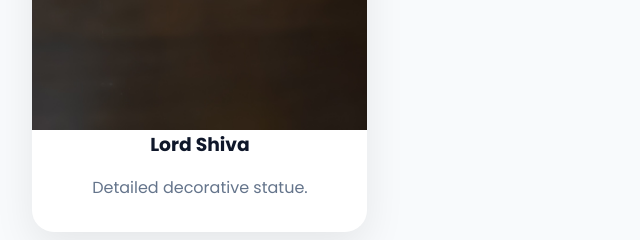
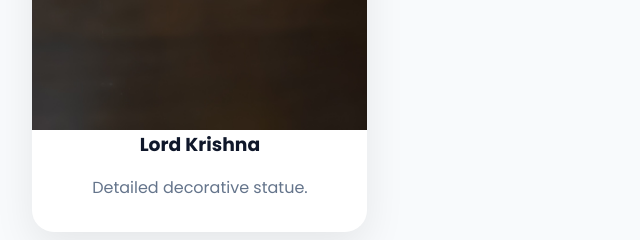
Before and after one commit to Surajkch15/hobbyattic.github.io, a plain HTML site: page index.html in a window 1280 px wide. Shown: the part 2600-2840 px from the top of the page, 70-710 px from the left. Drawn offline with Linux system fonts and the light colour scheme.

Commit message:
Update index.html

```diff
--- a/index.html
+++ b/index.html
@@ -226,7 +226,7 @@ Soft glowing decorative lamp.
 
 <h3>
 
-Lord Shiva
+Lord Krishna
 
 </h3>
 
```
